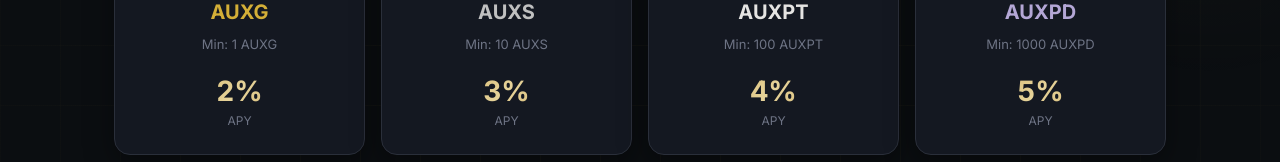
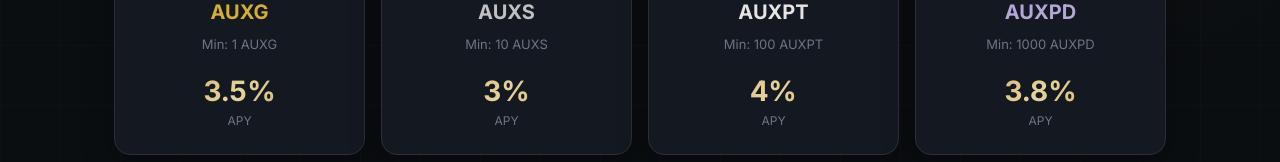
Before and after one commit to temelreiz/auxite-website, a Next.js app: page /en/staking in a window 1280 px wide. Shown: the part 495-657 px from the top of the page. Built offline with nearby package versions, Linux system fonts and the light colour scheme; no server answers.

Commit message:
feat: staking sayfasına dinamik lease rates API entegrasyonu

```diff
--- a/src/app/[locale]/staking/page.tsx
+++ b/src/app/[locale]/staking/page.tsx
@@ -2,15 +2,40 @@ import { Link } from '@/i18n/routing';
 import { getTranslations } from 'next-intl/server';
 import Image from 'next/image';
 
+// Lease rates API'den veri çek
+async function getLeaseRates() {
+  try {
+    const res = await fetch('https://wallet.auxite.io/api/lease-rates', {
+      next: { revalidate: 300 }, // 5 dakikada bir yenile
+    });
+
+    if (!res.ok) throw new Error('API error');
+
+    const data = await res.json();
+    return data.rates;
+  } catch (error) {
+    console.error('Lease rates fetch error:', error);
+    // Fallback rates
+    return {
+      gold: { "3m": 2.5, "6m": 3.0, "12m": 3.5 },
+      silver: { "3m": 2.0, "6m": 2.5, "12m": 3.0 },
+      platinum: { "3m": 3.0, "6m": 3.5, "12m": 4.0 },
+      palladium: { "3m": 2.8, "6m": 3.3, "12m": 3.8 },
+    };
+  }
+}
+
 export default async function StakingPage() {
   const t = await getTranslations('staking');
+  const leaseRates = await getLeaseRates();
 
+  // 12 aylık APY'leri kullan (en yüksek)
   const tiers = [
     {
       metal: 'AUXG',
       icon: '/metals/gold.png',
       minStake: '1',
-      apy: '2%',
+      apy: `${leaseRates?.gold?.["12m"] || 3.5}%`,
       color: '#D4AF37',
       bgColor: 'rgba(212, 175, 55, 0.12)'
     },
@@ -18,7 +43,7 @@ export default async function StakingPage() {
       metal: 'AUXS',
       icon: '/metals/silver.png',
       minStake: '10',
-      apy: '3%',
+      apy: `${leaseRates?.silver?.["12m"] || 3.0}%`,
       color: '#C0C0C0',
       bgColor: 'rgba(192, 192, 192, 0.12)'
     },
@@ -26,7 +51,7 @@ export default async function StakingPage() {
       metal: 'AUXPT',
       icon: '/metals/platinum.png',
       minStake: '100',
-      apy: '4%',
+      apy: `${leaseRates?.platinum?.["12m"] || 4.0}%`,
       color: '#E5E4E2',
       bgColor: 'rgba(229, 228, 226, 0.12)'
     },
@@ -34,7 +59,7 @@ export default async function StakingPage() {
       metal: 'AUXPD',
       icon: '/metals/palladium.png',
       minStake: '1000',
-      apy: '5%',
+      apy: `${leaseRates?.palladium?.["12m"] || 3.8}%`,
       color: '#B4A7D6',
       bgColor: 'rgba(180, 167, 214, 0.12)'
     },
```
